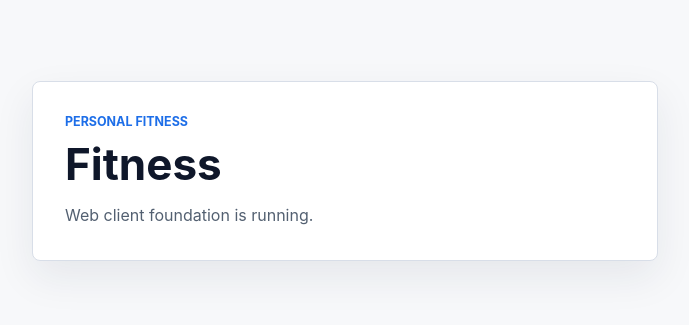
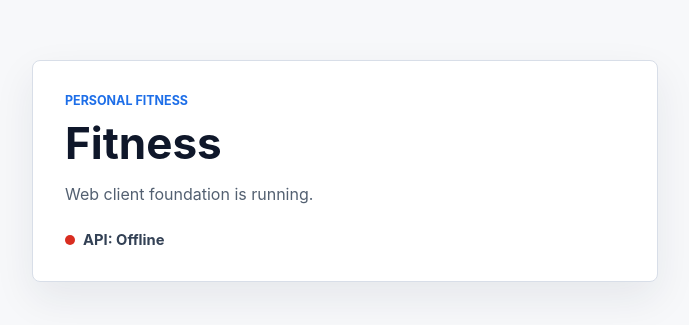
Before and after one commit to jonton11/fitness-app, a React (Vite) app in the folder web/: page / in a window 1280 px wide. Shown: the part 229-554 px from the top of the page, without its empty margins (295-984 px from the left). Built offline with nearby package versions, Linux system fonts and the light colour scheme; no server answers.

Commit message:
feat: connect web app to api health check

```diff
--- a/web/src/App.tsx
+++ b/web/src/App.tsx
@@ -1,10 +1,48 @@
+import { useEffect, useState } from 'react'
+
+import { fetchHealth } from './api/health'
+
+type ApiStatus = 'checking' | 'online' | 'offline'
+
+const statusLabels: Record<ApiStatus, string> = {
+  checking: 'Checking',
+  online: 'Online',
+  offline: 'Offline',
+}
+
 function App() {
+  const [apiStatus, setApiStatus] = useState<ApiStatus>('checking')
+
+  useEffect(() => {
+    let isCurrent = true
+
+    fetchHealth()
+      .then((health) => {
+        if (isCurrent) {
+          setApiStatus(health.status === 'ok' ? 'online' : 'offline')
+        }
+      })
+      .catch(() => {
+        if (isCurrent) {
+          setApiStatus('offline')
+        }
+      })
+
+    return () => {
+      isCurrent = false
+    }
+  }, [])
+
   return (
     <main className="app-shell">
       <section className="app-panel" aria-labelledby="app-title">
         <p className="eyebrow">Personal fitness</p>
         <h1 id="app-title">Fitness</h1>
         <p className="lede">Web client foundation is running.</p>
+        <p className="api-status" role="status">
+          <span className={`status-dot ${apiStatus}`} aria-hidden="true" />
+          API: {statusLabels[apiStatus]}
+        </p>
       </section>
     </main>
   )
--- /dev/null
+++ b/web/src/api/health.ts
@@ -0,0 +1,21 @@
+export type HealthResponse = {
+  status: 'ok'
+}
+
+export async function fetchHealth(): Promise<HealthResponse> {
+  const response = await fetch('/api/v1/health', {
+    headers: { Accept: 'application/json' },
+  })
+
+  if (!response.ok) {
+    throw new Error(`Health check failed with ${response.status}`)
+  }
+
+  const body = (await response.json()) as Partial<HealthResponse>
+
+  if (body.status !== 'ok') {
+    throw new Error('Health check returned an unexpected response')
+  }
+
+  return { status: body.status }
+}
--- a/web/src/index.css
+++ b/web/src/index.css
@@ -66,6 +66,31 @@ h1 {
   line-height: 1.6;
 }
 
+.api-status {
+  display: inline-flex;
+  align-items: center;
+  gap: 8px;
+  margin: 24px 0 0;
+  color: #334155;
+  font-size: 0.92rem;
+  font-weight: 700;
+}
+
+.status-dot {
+  width: 10px;
+  height: 10px;
+  border-radius: 999px;
+  background: #94a3b8;
+}
+
+.status-dot.online {
+  background: #0f9f6e;
+}
+
+.status-dot.offline {
+  background: #d92d20;
+}
+
 @media (prefers-color-scheme: dark) {
   :root {
     color: #e8edf7;
@@ -85,4 +110,8 @@ h1 {
   .lede {
     color: #b7c2d4;
   }
+
+  .api-status {
+    color: #d4ddec;
+  }
 }
--- a/web/vite.config.ts
+++ b/web/vite.config.ts
@@ -3,6 +3,11 @@ import { defineConfig } from 'vitest/config'
 
 export default defineConfig({
   plugins: [react()],
+  server: {
+    proxy: {
+      '/api': 'http://localhost:3000',
+    },
+  },
   test: {
     environment: 'jsdom',
     setupFiles: './src/test/setup.ts',
```
Also changed, not shown: web/src/test/setup.ts (+6 -0 lines), 2 other files (tests, documents, lock files or other folders).
